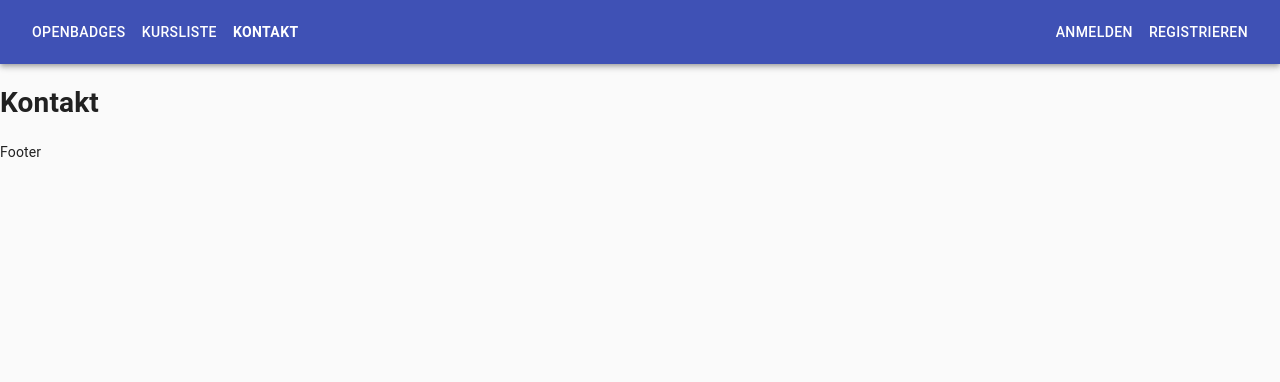
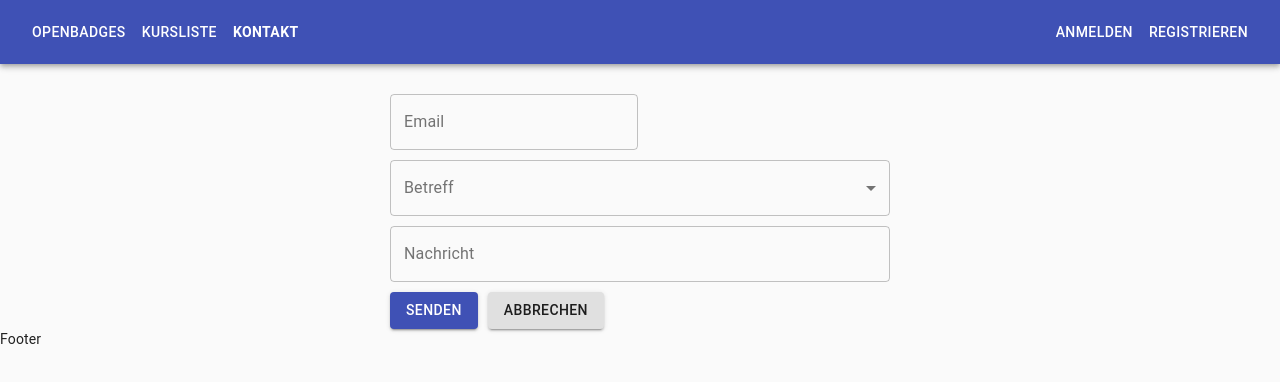
Before and after one commit to myBadges-org/Frontend-myBadges.org, a React (Create React App) app: page /contact in a window 1280 px wide. Shown: the top 382 px of the page. Built offline with nearby package versions, Linux system fonts and the light colour scheme; no server answers.

Commit message:
contact formular

```diff
--- a/src/components/auth/User.js
+++ b/src/components/auth/User.js
@@ -43,6 +43,10 @@ export class User extends Component {
     email: this.props.user.email,
     city: this.props.user.city,
     postalcode: this.props.user.postalcode,
+  }
+
+  componentDidUpdate() {
+    window.scrollTo(0, 0);
   }
 
   onChange = e => {
--- a/src/components/contact/Contact.js
+++ b/src/components/contact/Contact.js
@@ -1,11 +1,130 @@
 import React, { Component } from 'react';
+import PropTypes from 'prop-types';
+import { connect } from 'react-redux';
 
-class Contact extends Component {
-  render() {
-    return (
-      <h1>Kontakt</h1>
+import axios from 'axios';
+
+import Button from '@material-ui/core/Button';
+import TextField from '@material-ui/core/TextField';
+import Alert from '@material-ui/lab/Alert';
+import Select from '@material-ui/core/Select';
+import MenuItem from '@material-ui/core/MenuItem';
+import FormControl from '@material-ui/core/FormControl';
+import InputLabel from '@material-ui/core/InputLabel';
+
+
+export class Contact extends Component {
+
+  state = {
+    msg: null,
+    msgType: null,
+    content: '',
+    subject: '',
+    email: this.props.user && this.props.user.email ? this.props.user.email :  ''
+  }
+
+  componentDidUpdate() {
+    window.scrollTo(0, 0);
+  }
+
+  onChange = e => {
+    this.setState({ [e.target.name]: e.target.value });
+  };
+
+  onReset = () => {
+    this.setState({ msg: null, msgType: null, content: '', subject: '', email: this.props.user && this.props.user.email ? this.props.user.email :  '' });
+  };
+
+  onSubmit = e => {
+    e.preventDefault();
+    const { content, subject, email } = this.state;
+    if(content && subject && email){
+      const body = {
+        content,
+        subject,
+        email
+      };
+      // Request Body
+      axios.post('api/v1/user/contact', body)
+        .then(res => {
+          this.setState({
+            msgType: 'success',
+            msg: 'Email wurde erfolgreich versendet.',
+            content: '',
+            subject: '',
+            email: this.props.user && this.props.user.email ? this.props.user.email :  ''
+          });
+        })
+        .catch(err => {
+          this.setState({msgType: 'error', msg: err.response.data.message});
+        });
+    } else {
+      this.setState({msgType: 'error', msg: 'Fülle alle Felder aus.'})
+    }
+  };
+
+
+  render(){
+    const {user} = this.props;
+    return(
+      <div style={{maxWidth: '500px', marginLeft: 'auto', marginRight: 'auto', marginTop: '30px'}}>
+        {this.state.msg ? <Alert style={{marginBottom: '20px'}} icon={false} severity={this.state.msgType}>{this.state.msg}</Alert> : null}
+        <TextField
+          style={{marginBottom: '10px'}}
+          variant='outlined'
+          type='email'
+          label='Email'
+          name='email'
+          inputProps={{pattern: "^[0-9]{5}$"}}
+          disabled={user? true : false}
+          onChange={user ? null : this.onChange}
+          value={this.state.email}
+        />
+        <br></br>
+        <FormControl variant="outlined" fullWidth style={{marginBottom: '10px'}}>
+          <InputLabel id="select-subject">Betreff</InputLabel>
+          <Select
+            labelId="select-subject"
+            label="Betreff"
+            name='subject'
+            value={this.state.subject}
+            onChange={this.onChange}
+
+          >
+            <MenuItem value='Test'>Test</MenuItem>
+            <MenuItem value='Test1'>Test1</MenuItem>
+            <MenuItem value='Test2'>Test2</MenuItem>
+            <MenuItem value='Sonstiges'>Sonstiges</MenuItem>
+          </Select>
+        </FormControl>
+        <TextField
+          style={{marginBottom: '10px'}}
+          variant='outlined'
+          type='text'
+          label='Nachricht'
+          name='content'
+          value={this.state.content}
+          onChange={this.onChange}
+          fullWidth={true}
+          multiline
+        />
+        <Button color="primary" variant='contained' onClick={this.onSubmit} style={{marginRight: '10px'}}>
+          Senden
+        </Button>
+        <Button color="default" variant='contained' onClick={this.onReset}>
+          Abbrechen
+        </Button>
+      </div>
     );
-  };
+  }
 }
 
-export default Contact;
+Contact.propTypes = {
+  user: PropTypes.object.isRequired
+};
+
+const mapStateToProps = state => ({
+  user: state.auth.user
+});
+
+export default connect(mapStateToProps, null)(Contact);
```
